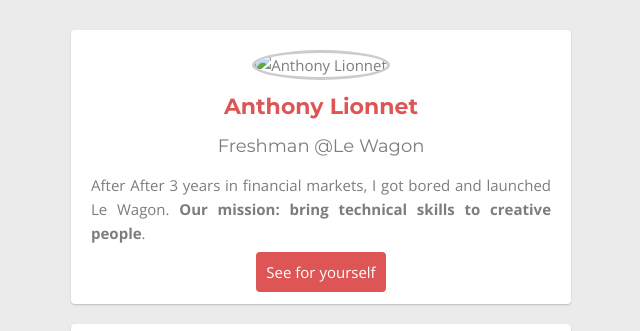
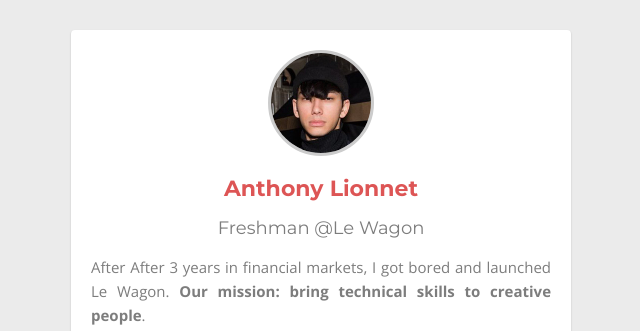
Before and after one commit to anthonylnt/profile, a plain HTML site: page index.html in a window 1280 px wide. Shown: the top 331 px of the page, without its empty margins (319-959 px from the left). Drawn offline with nearby package versions, Linux system fonts and the light colour scheme; the site is published under a folder, as on GitHub Pages, so addresses that start at the root find nothing.

Commit message:
edit link img

```diff
--- a/index.html
+++ b/index.html
@@ -11,7 +11,7 @@
 <body>
   <div class="container">
     <div class="card text-center">
-      <img src="/images/anthony_lionnet.jpeg" alt="Anthony Lionnet" id="img-profile" class="img-circle">
+      <img src="images/anthony_lionnet.jpeg" alt="Anthony Lionnet" id="img-profile" class="img-circle">
       <h1>Anthony Lionnet</h1>
       <h2>Freshman @Le Wagon</h2>
       <p>After After 3 years in financial markets, I got bored and launched Le Wagon. <strong>Our mission: bring technical skills to creative people</strong>.</p>
```
